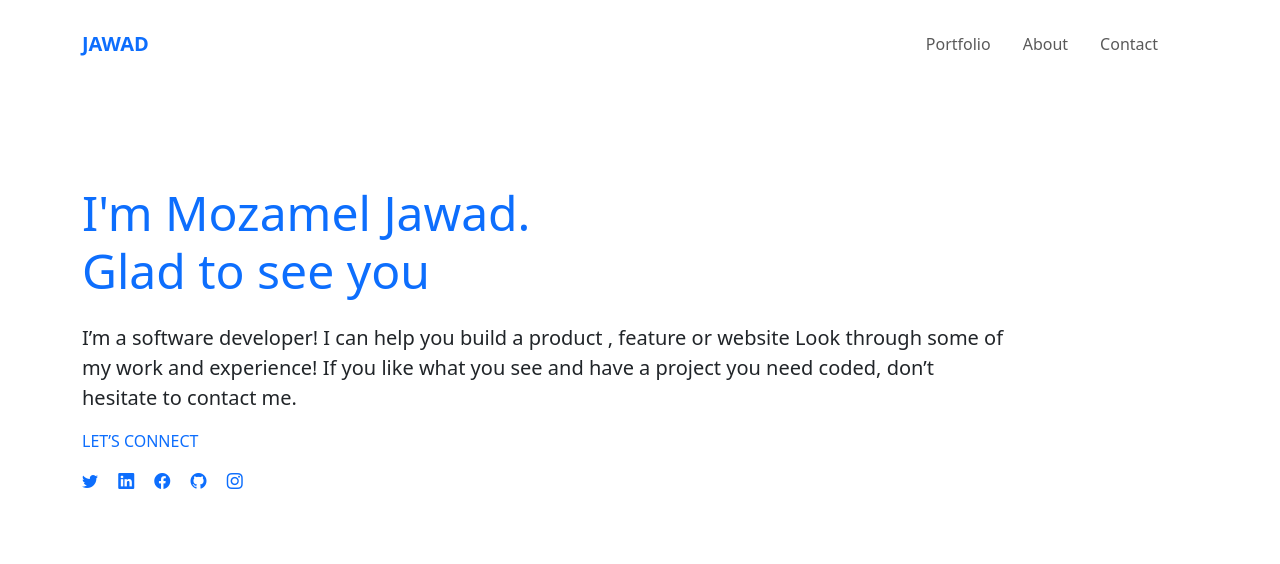
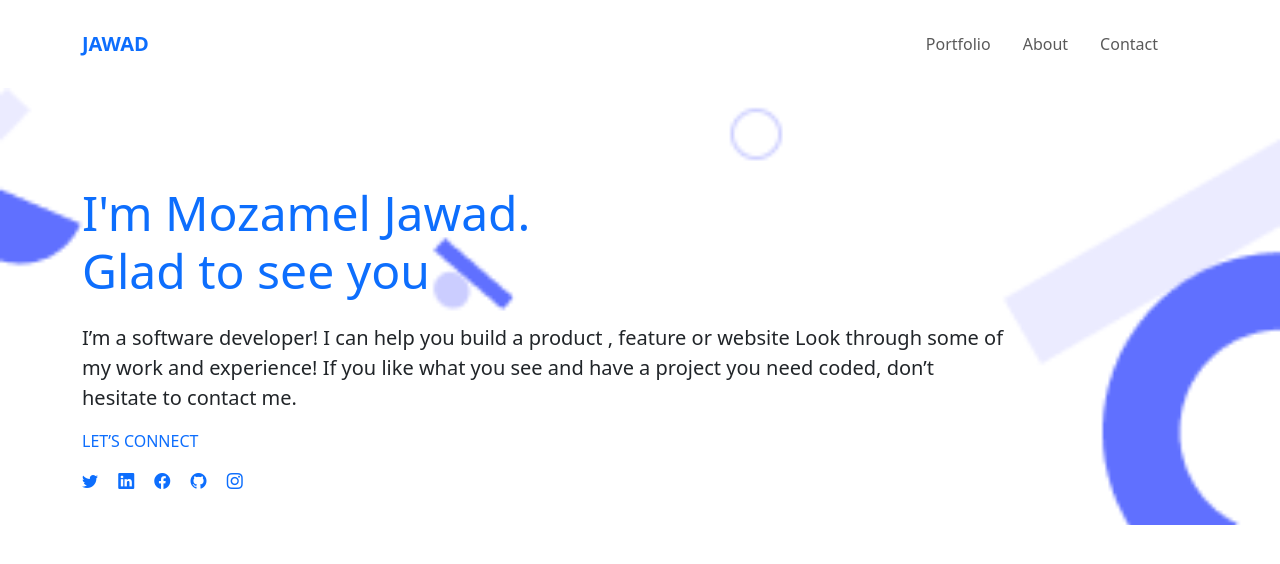
Before and after one commit to MozamelJawad/Bootstrap, a website: page index.html in a window 1280 px wide. Drawn offline with nearby package versions, Linux system fonts and the light colour scheme.

Commit message:
add html code for background image

```diff
--- a/index.html
+++ b/index.html
@@ -5,6 +5,14 @@
     <title>Bootstrap Project</title>
     <link rel="stylesheet" href="/node_modules/bootstrap/dist/css/bootstrap.min.css">
     <link rel="stylesheet" href="/node_modules/bootstrap-icons/font/bootstrap-icons.css">
+
+    <style>
+        #introduction {
+            background-image: url(assets/bg_image.png);
+            background-repeat: no-repeat;
+            background-size: 100%;
+        }
+    </style>
 </head>
 <body>
 
```
